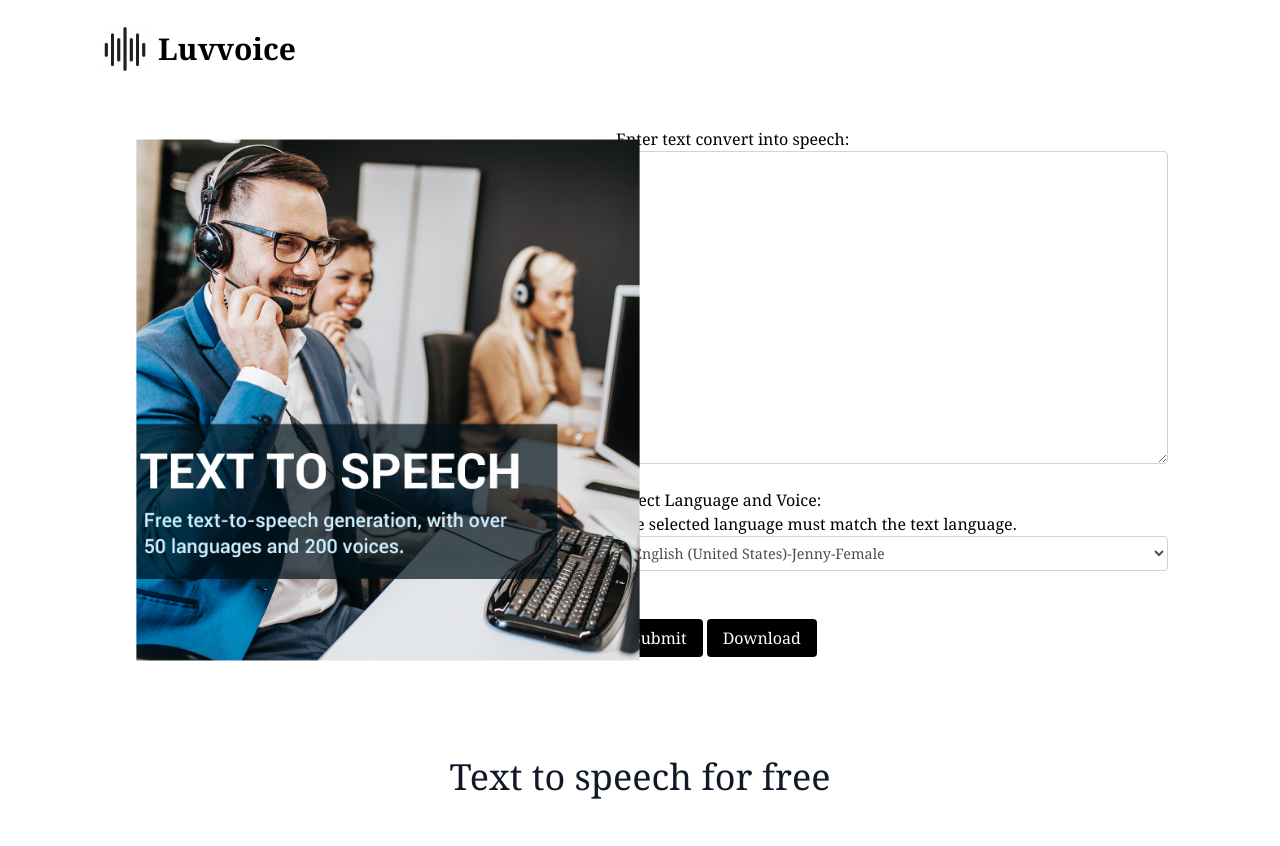
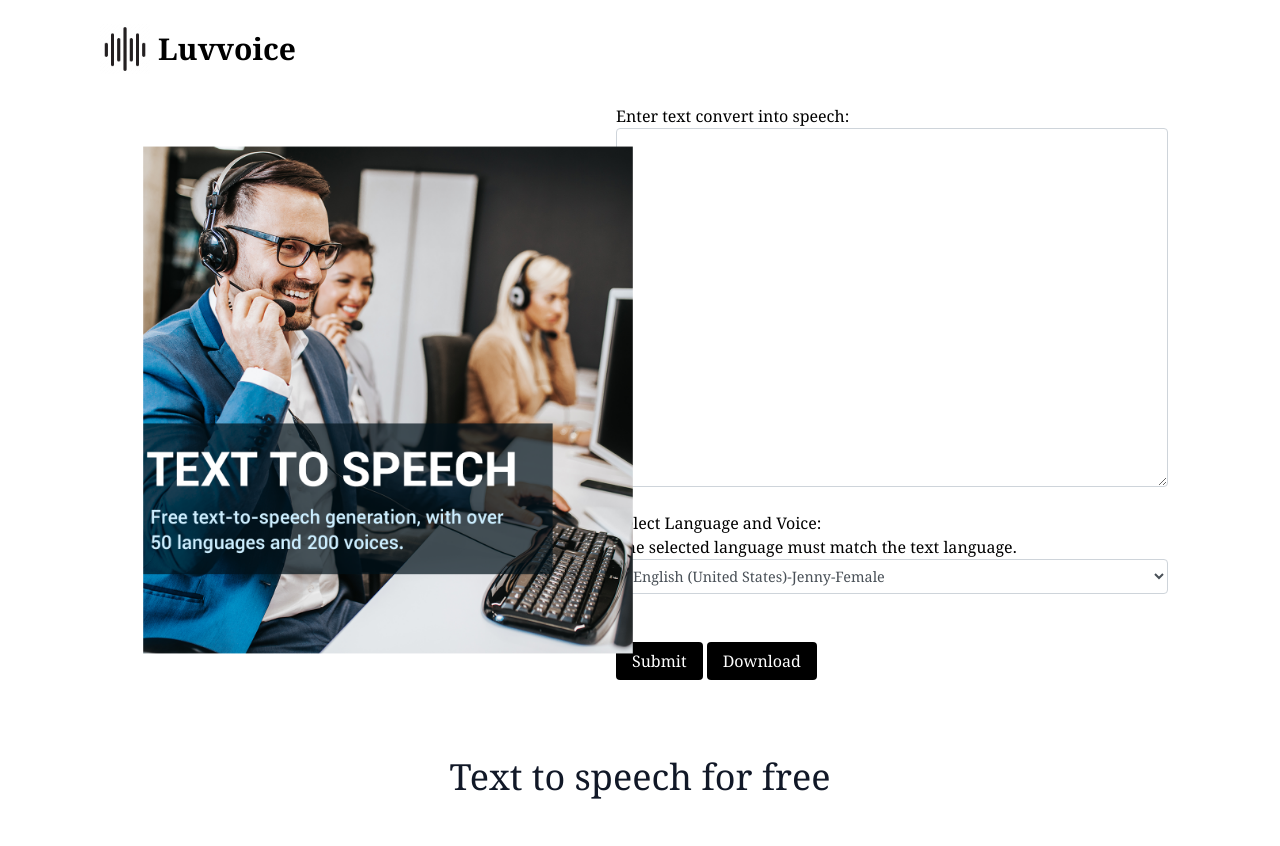
Before and after one commit to huanwa/tts-test, a Flask app: page / in a window 1280 px wide. Shown: the top 846 px of the page. Run offline with Flask 3, Linux system fonts and the light colour scheme.

Commit message:
Update text_to_speech.html

```diff
--- a/templates/text_to_speech.html
+++ b/templates/text_to_speech.html
@@ -64,14 +64,14 @@
                 <h1 class="text-3xl font-semibold ml-2">Luvvoice</h1>
             </a>
         </div>
-        <div class="bg-gray-lighter md:h-full md:flex-1 bg-cover bg-center  bg-no-repeat" style="background-image: url('/static/IMG_202401211535_874x757.png'); transform: scale(0.74);  margin-right: -4rem;">
+        <div class="bg-gray-lighter md:h-full md:flex-1 bg-cover bg-center  bg-no-repeat" style="background-image: url('/static/IMG_202401211535_874x757.png'); transform: scale(0.72);  margin-right: -4rem;">
         </div>
         <div class="bg-orange-100 text-orange-900 md:h-full w-full md:flex-1 flex justify-center items-center" style="margin-left: -7rem;">
             <div class="px-8 md:px-16">
                 <form id="myForm">
                     <div class="form-group">
                         <label>Enter text convert into speech:</label><br>
-                        <textarea class="form-control" id="text" name="text" cols="60" rows="13"></textarea><br>
+                        <textarea class="form-control" id="text" name="text" cols="70" rows="15"></textarea><br>
                         <label>Select Language and Voice:</label><br>
                         <p class="note">The selected language must match the text language.</p>
                         <select class="form-control" name="language_code">
```
